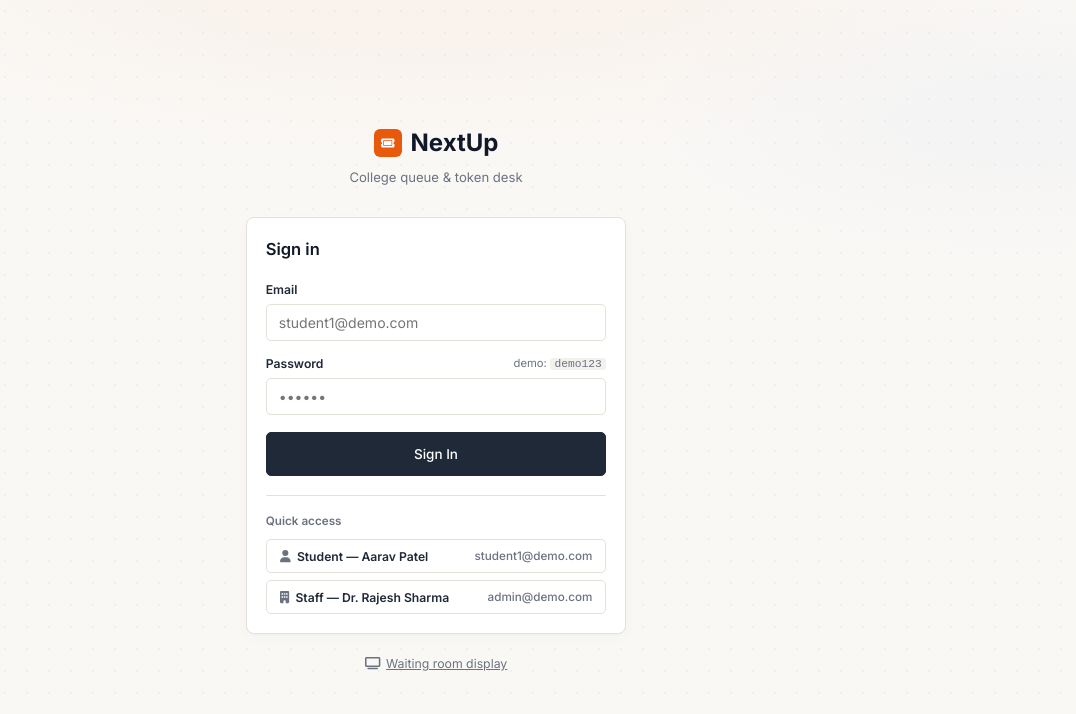
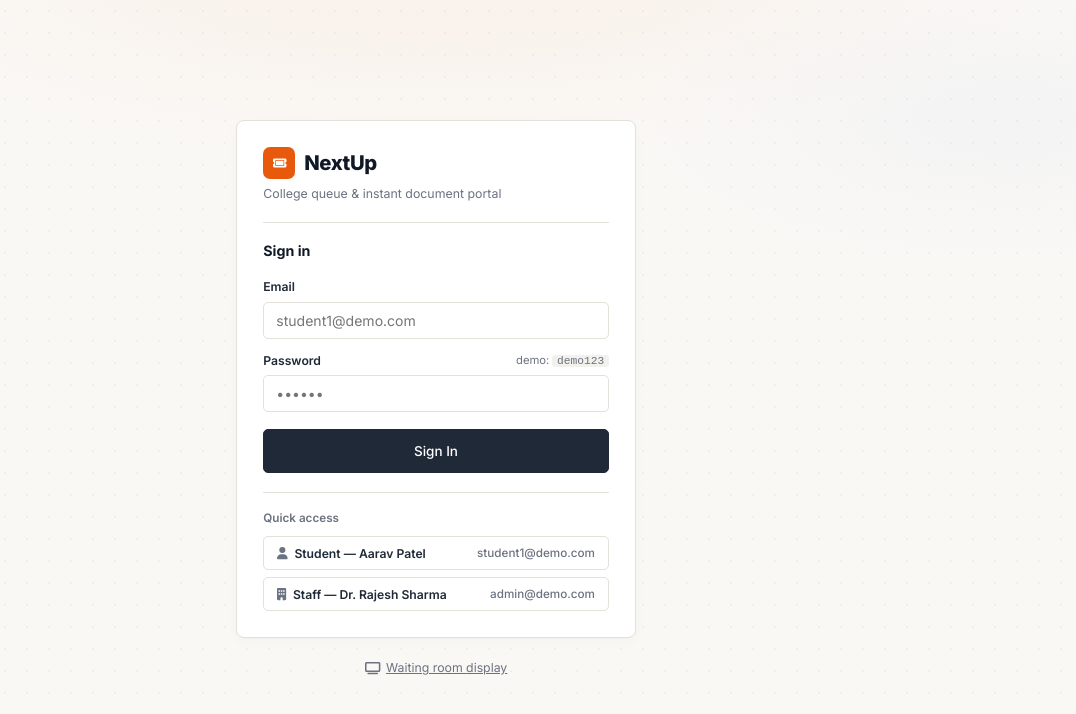
Before and after one commit to Epilougee/nextup, a Next.js app: page /login in a window 1280 px wide. Shown: the top 714 px of the page, without its empty margins (204-1280 px from the left). Built offline with nearby package versions, Linux system fonts and the light colour scheme.

Commit message:
feat(login): move brand logo and portal header inside the sign-in card

```diff
--- a/app/login/page.js
+++ b/app/login/page.js
@@ -31,20 +31,30 @@ export default function LoginPage() {
 
   return (
     <div style={{ minHeight: '100vh', display: 'flex', alignItems: 'center', justifyContent: 'center', padding: '1.5rem' }}>
-      <div style={{ width: '100%', maxWidth: '380px' }}>
-
-        {/* Logo */}
-        <div style={{ textAlign: 'center', marginBottom: '2rem' }}>
-          <div style={{ display: 'inline-flex', alignItems: 'center', gap: '.6rem' }}>
-            <span className="brand-badge"><IconToken /></span>
-            <span style={{ fontSize: '1.6rem', fontWeight: 700, color: 'var(--primary-dk)' }}>NextUp</span>
-          </div>
-          <p style={{ color: 'var(--muted)', fontSize: '.875rem', marginTop: '.35rem' }}>College queue & token desk</p>
-        </div>
+      <div style={{ width: '100%', maxWidth: '400px' }}>
 
         {/* Card */}
-        <div className="card">
-          <h2 style={{ marginBottom: '1.25rem' }}>Sign in</h2>
+        <div className="card" style={{ padding: '1.75rem' }}>
+          {/* Header inside the box */}
+          <div style={{ marginBottom: '1.25rem' }}>
+            <div style={{ display: 'flex', alignItems: 'center', gap: '.6rem', marginBottom: '.35rem' }}>
+              <span className="brand-badge" style={{ width: '32px', height: '32px', borderRadius: '7px' }}>
+                <IconToken />
+              </span>
+              <span style={{ fontSize: '1.35rem', fontWeight: 800, color: 'var(--primary-dk)', letterSpacing: '-0.02em' }}>
+                NextUp
+              </span>
+            </div>
+            <p style={{ color: 'var(--muted)', fontSize: '.825rem', margin: 0 }}>
+              College queue & instant document portal
+            </p>
+          </div>
+
+          <div style={{ borderTop: '1px solid var(--border)', paddingTop: '1.1rem', marginBottom: '1.1rem' }}>
+            <div style={{ fontSize: '0.95rem', fontWeight: 700, color: 'var(--primary-dk)' }}>
+              Sign in
+            </div>
+          </div>
 
           {error && (
             <div style={{ background: 'var(--red-bg)', border: '1px solid var(--red-bd)', color: 'var(--red)', padding: '.65rem .9rem', borderRadius: 'var(--r-sm)', marginBottom: '1rem', fontSize: '.875rem', display: 'flex', alignItems: 'center', gap: '.45rem' }}>
```
